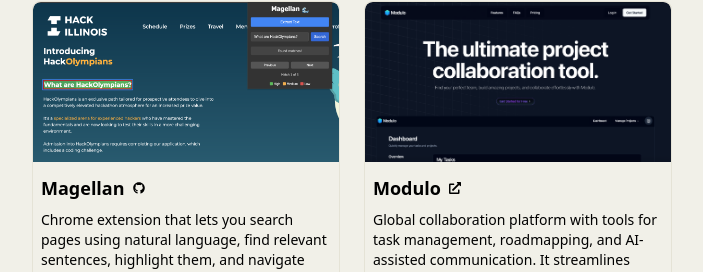
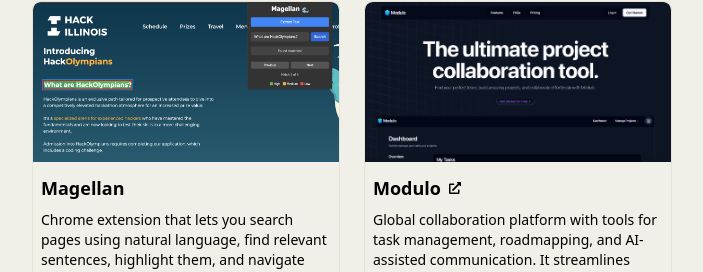
Before and after one commit to kpulgari/kpulgari.github.io, a React (Vite) app: page / in a window 1280 px wide. Shown: the part 1071-1343 px from the top of the page, without its empty margins (288-991 px from the left). Built offline with nearby package versions, Linux system fonts and the light colour scheme.

Commit message:
Remove link

```diff
--- a/src/page.jsx
+++ b/src/page.jsx
@@ -80,7 +80,7 @@
           target="_blank"
           className="hover:underline underline-offset-2"
         >
-          <FaGithub className="w-3 h-3"></FaGithub>
+          {/* <FaGithub className="w-3 h-3"></FaGithub> */}
         </a>
       </div>
     ),
```
